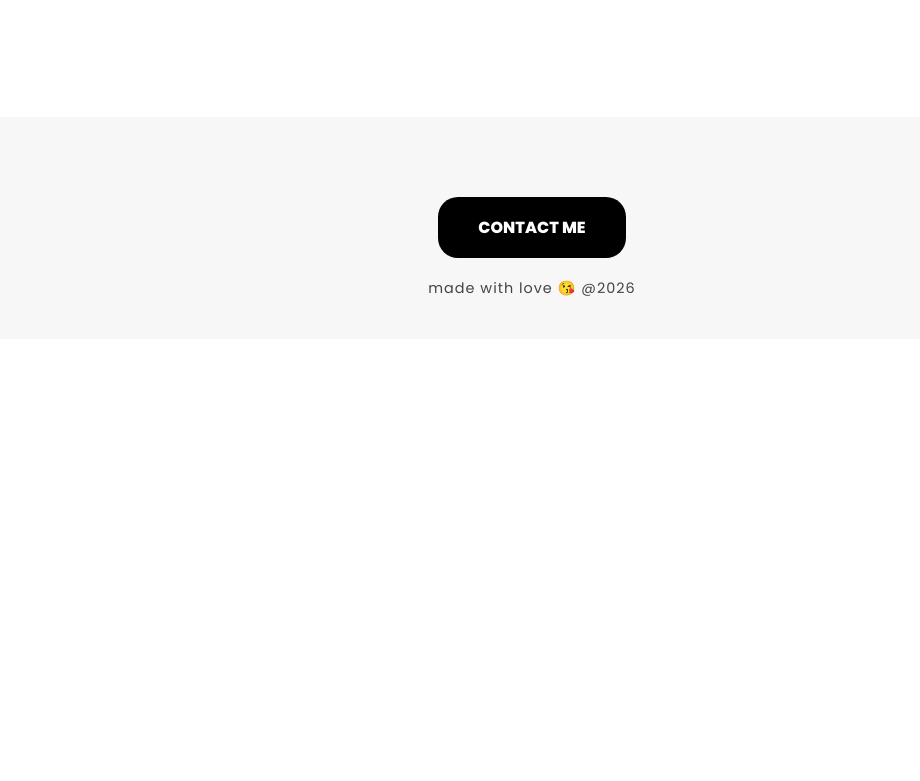
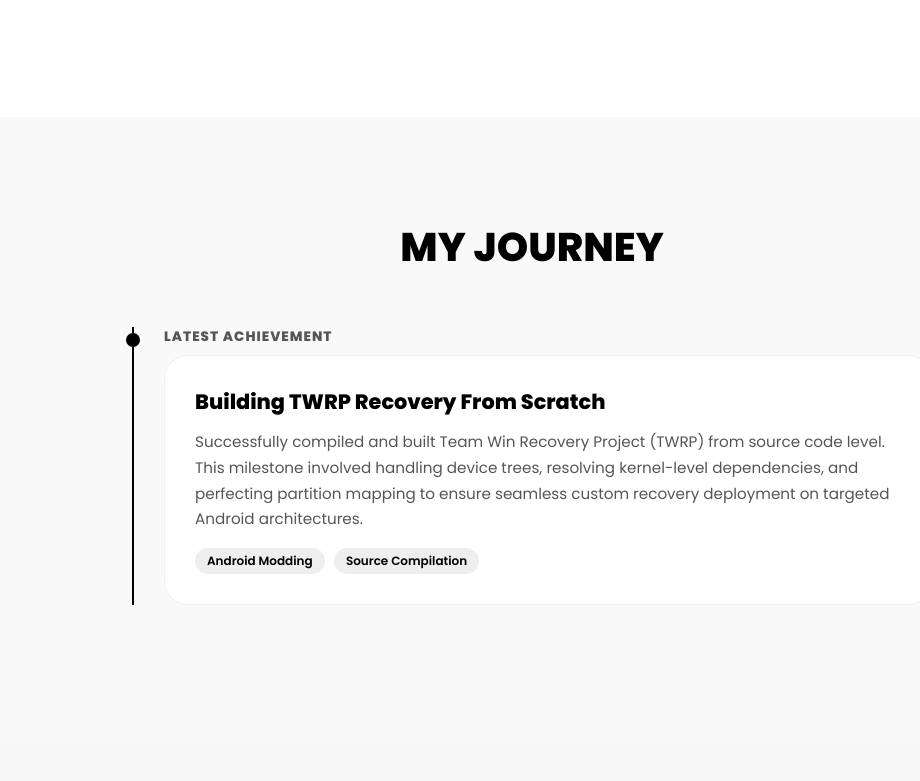
Before and after one commit to NanRezz17/About-Me, a plain HTML site: page index.html in a window 1280 px wide. Shown: the part 2199-2980 px from the top of the page, without its empty margins (108-1028 px from the left). Before the commit the page ends 2538 px from the top, so only its background shows below. Drawn offline with Linux system fonts and the light colour scheme.

Commit message:
Add my Journey
Added a new section to showcase personal achievements in Android development.

```diff
--- a/index.html
+++ b/index.html
@@ -93,6 +93,24 @@
         </div>
     </section>
 
+    <section id="journey" class="journey">
+    <div class="container">
+        <h2 class="section-title">My Journey</h2>
+        <div class="timeline">
+            <div class="timeline-item">
+                <div class="timeline-dot"></div>
+                <div class="timeline-date">Latest Achievement</div>
+                <div class="timeline-content">
+                    <h3>Building TWRP Recovery From Scratch</h3>
+                    <p>Successfully compiled and built Team Win Recovery Project (TWRP) from source code level. This milestone involved handling device trees, resolving kernel-level dependencies, and perfecting partition mapping to ensure seamless custom recovery deployment on targeted Android architectures.</p>
+                    <span class="badge">Android Modding</span>
+                    <span class="badge">Source Compilation</span>
+                </div>
+            </div>
+        </div>
+    </div>
+</section>
+
     <!-- Footer -->
     <footer>
         <div class="footer-content">
```
